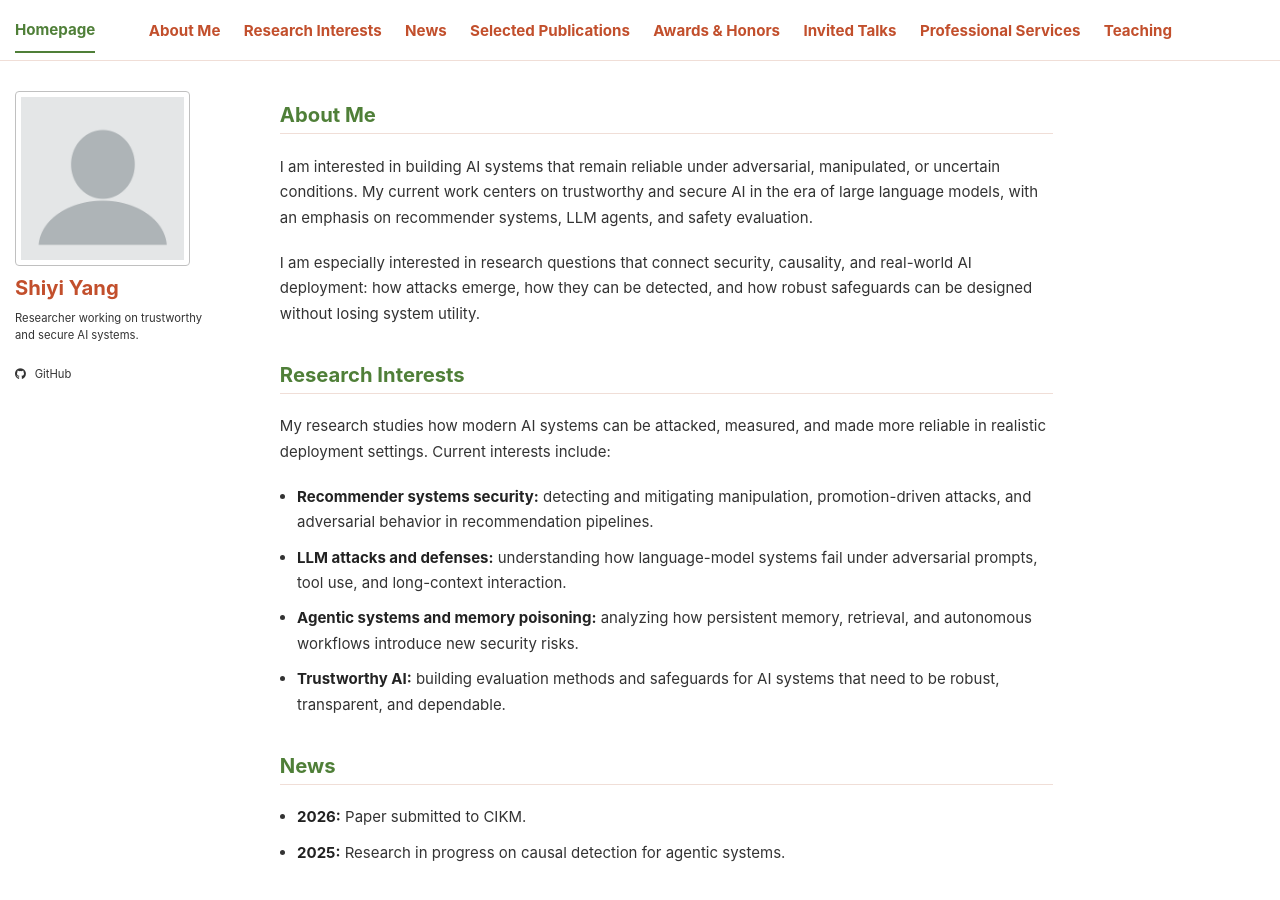
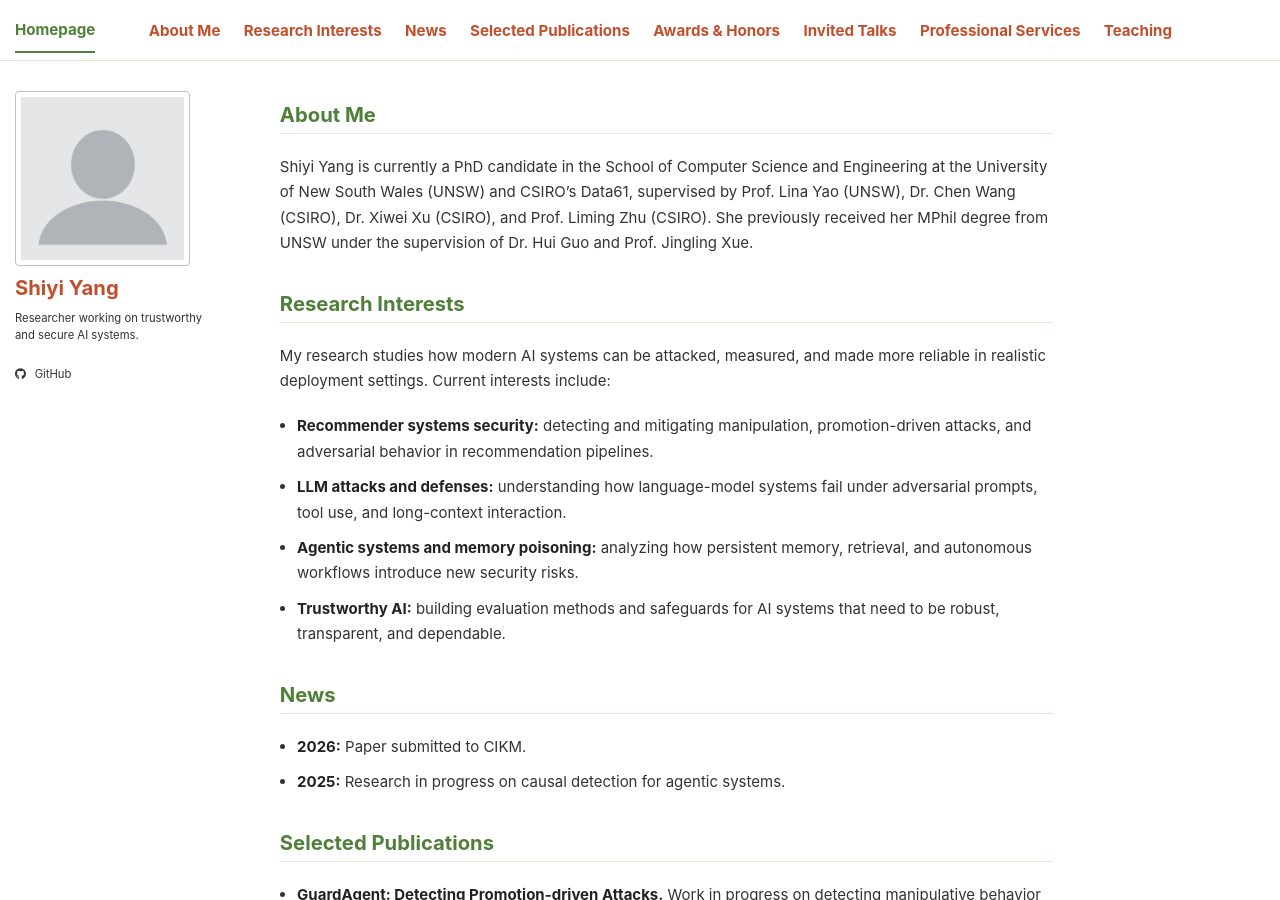
Before and after one commit to shiyiyang-ai/shiyiyang-ai.github.io, a Jekyll site: the page built from _pages/about.md, in a window 1280 px wide and 900 px high. Built offline with Jekyll 4.4.1, drawn with Linux system fonts in a browser that asks for light colours; a script bundle is joined from its source files by our own code; library files that are not in the unit come from our copies.

Commit message:
Update about.md

```diff
--- a/_pages/about.md
+++ b/_pages/about.md
@@ -7,9 +7,7 @@
 ## About Me
 <a id="about-me"></a>
 
-I am interested in building AI systems that remain reliable under adversarial, manipulated, or uncertain conditions. My current work centers on trustworthy and secure AI in the era of large language models, with an emphasis on recommender systems, LLM agents, and safety evaluation.
-
-I am especially interested in research questions that connect security, causality, and real-world AI deployment: how attacks emerge, how they can be detected, and how robust safeguards can be designed without losing system utility.
+Shiyi Yang is currently a PhD candidate in the School of Computer Science and Engineering at the University of New South Wales (UNSW) and CSIRO’s Data61, supervised by Prof. Lina Yao (UNSW), Dr. Chen Wang (CSIRO), Dr. Xiwei Xu (CSIRO), and Prof. Liming Zhu (CSIRO). She previously received her MPhil degree from UNSW under the supervision of Dr. Hui Guo and Prof. Jingling Xue.
 
 ## Research Interests
 <a id="research-interests"></a>
```
